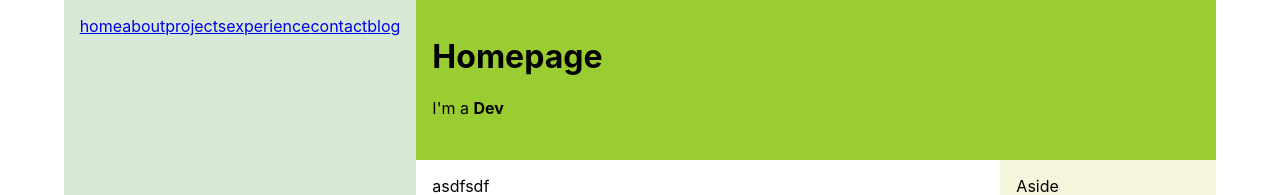
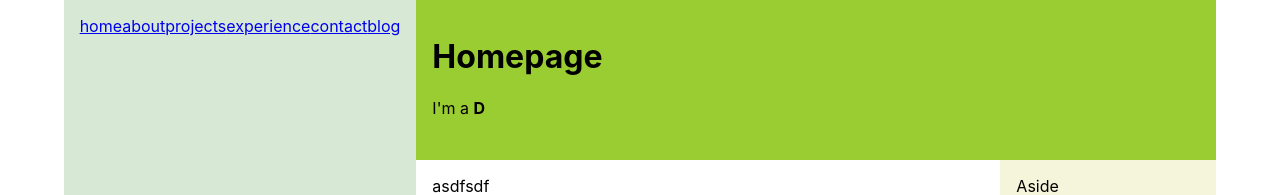
Before and after one commit to jordanhilado/portfolio-website, a React (Create React App) app: page / in a window 1280 px wide. Shown: the top 195 px of the page. Built offline with nearby package versions, Linux system fonts and the light colour scheme.

Commit message:
Update App.js

```diff
--- a/src/App.js
+++ b/src/App.js
@@ -23,7 +23,7 @@ function App() {
               <Typical
               loop={Infinity}
               steps={['Student 📚', 1500,
-                    'Developer 👨‍💻', 1500,
+                    'Developer 👨💻', 1500,
                     'Laker Fan 🏀', 1500,
                     'Open Sourcer 🛠', 1500,
                     'Hydro Homie 🚰', 1500,
```
